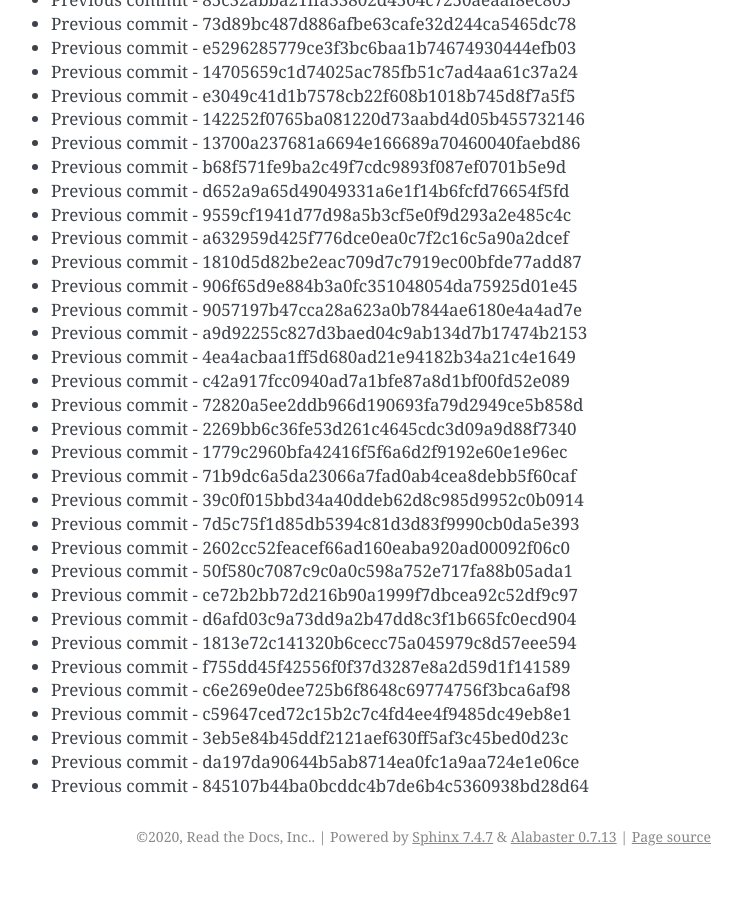
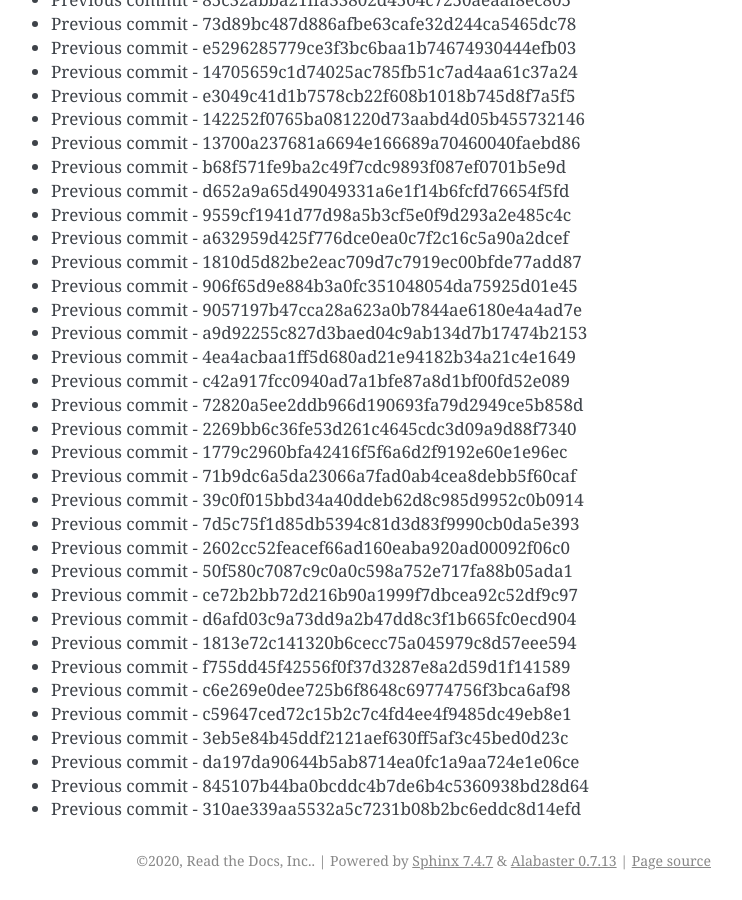
Before and after one commit to readthedocs/rtd-git-stresstest, a Sphinx documentation site: the page built from docs/updates.rst, in a window 1280 px wide and 900 px high, scrolled down 35708 px. Shown: the whole window, without its empty margins (399-1141 px from the left). Built offline with Sphinx 7.4.7, drawn with Linux system fonts in a browser that asks for light colours; before the commit the page ends 36584 px from its top, so only the background shows below that.

Commit message:
Generating commit from previous: 310ae339aa5532a5c7231b08b2bc6eddc8d14efd

```diff
--- a/docs/updates.rst
+++ b/docs/updates.rst
@@ -1532,3 +1532,4 @@ It can be tested for any performance characteristics.
 * Previous commit - 3eb5e84b45ddf2121aef630ff5af3c45bed0d23c
 * Previous commit - da197da90644b5ab8714ea0fc1a9aa724e1e06ce
 * Previous commit - 845107b44ba0bcddc4b7de6b4c5360938bd28d64
+* Previous commit - 310ae339aa5532a5c7231b08b2bc6eddc8d14efd
```
